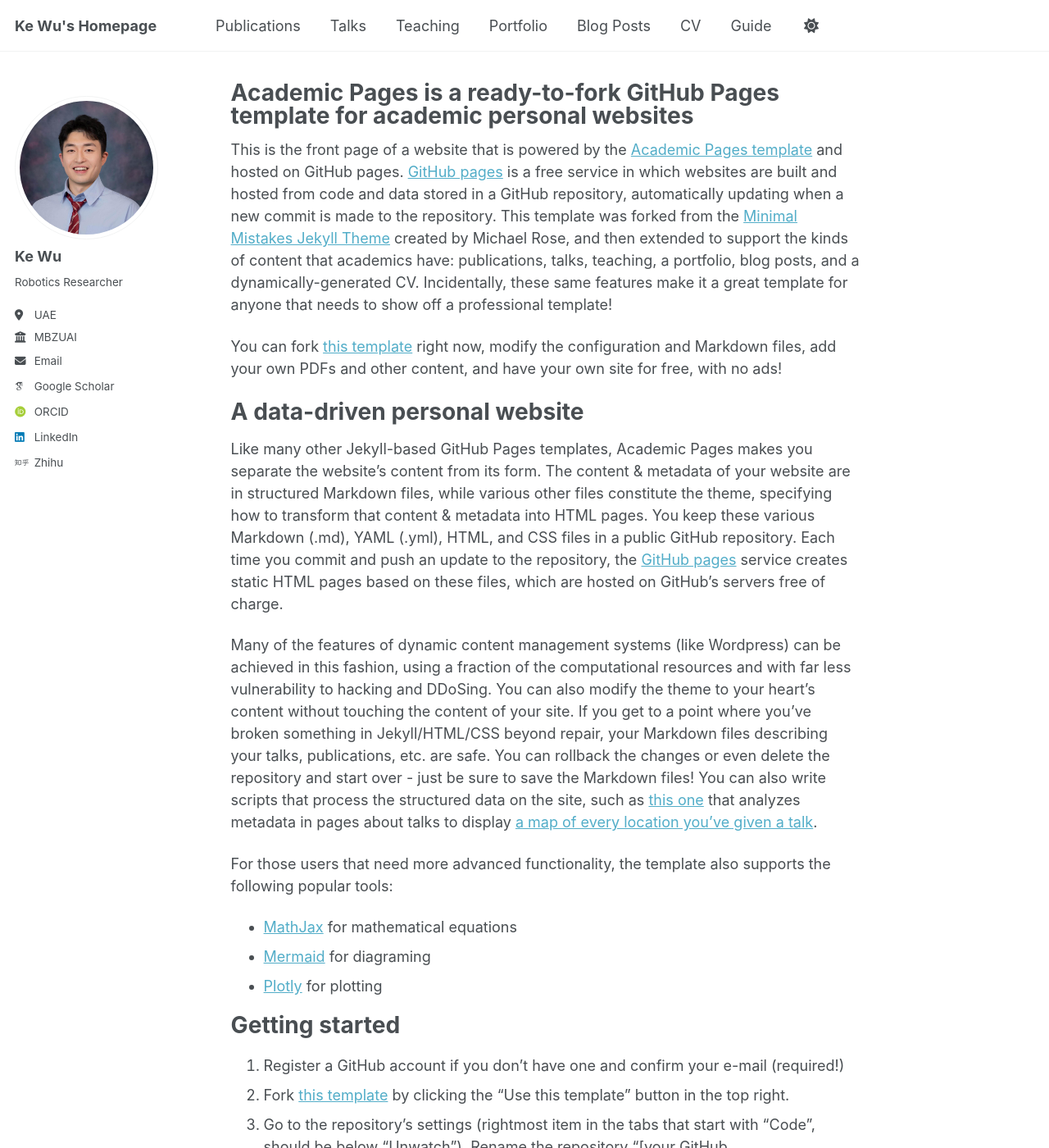
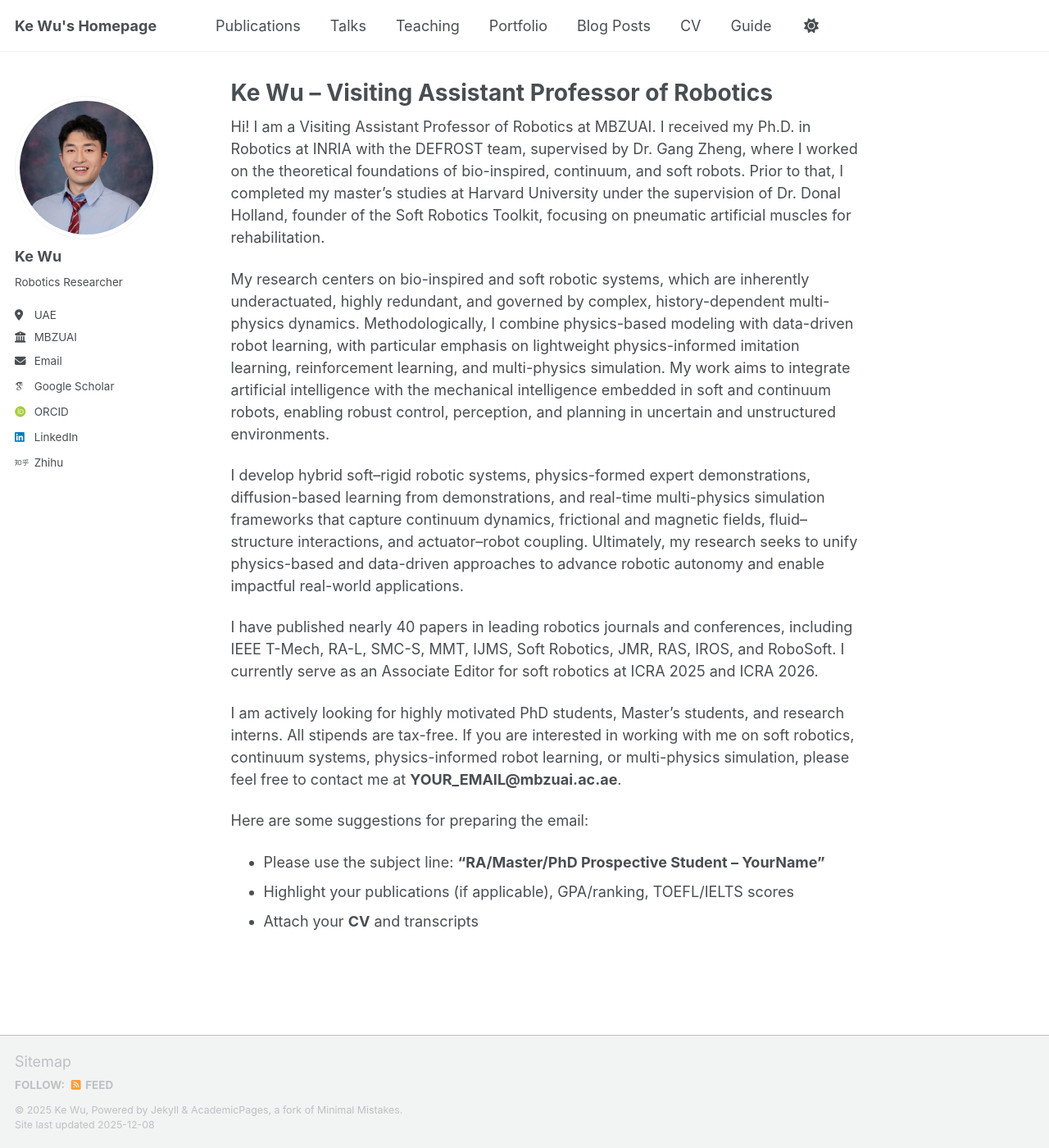
Before and after one commit to SobotHub/SobotHub.github.io, a Jekyll site: the page built from _pages/about.md, in a window 1280 px wide and 1400 px high. Shown: the whole window at 82% size. Built offline with Jekyll 4.4.1, drawn with Linux system fonts in a browser that asks for light colours; some web fonts are replaced; a script bundle is joined from its source files by our own code; library files that are not in the unit come from our copies; some of the changed text lies outside the part shown.

Commit message:
Update website

```diff
--- a/_pages/about.md
+++ b/_pages/about.md
@@ -1,56 +1,24 @@
 ---
 permalink: /
-title: "Academic Pages is a ready-to-fork GitHub Pages template for academic personal websites"
+title: "Ke Wu – Visiting Assistant Professor of Robotics"
 author_profile: true
 redirect_from:
   - /about/
   - /about.html
 ---
 
-This is the front page of a website that is powered by the [Academic Pages template](https://github.com/academicpages/academicpages.github.io) and hosted on GitHub pages. [GitHub pages](https://pages.github.com) is a free service in which websites are built and hosted from code and data stored in a GitHub repository, automatically updating when a new commit is made to the repository. This template was forked from the [Minimal Mistakes Jekyll Theme](https://mmistakes.github.io/minimal-mistakes/) created by Michael Rose, and then extended to support the kinds of content that academics have: publications, talks, teaching, a portfolio, blog posts, and a dynamically-generated CV. Incidentally, these same features make it a great template for anyone that needs to show off a professional template!
+Hi! I am a Visiting Assistant Professor of Robotics at MBZUAI. I received my Ph.D. in Robotics at INRIA with the DEFROST team, supervised by Dr. Gang Zheng, where I worked on the theoretical foundations of bio-inspired, continuum, and soft robots. Prior to that, I completed my master’s studies at Harvard University under the supervision of Dr. Donal Holland, founder of the Soft Robotics Toolkit, focusing on pneumatic artificial muscles for rehabilitation.
 
- You can fork [this template](https://github.com/academicpages/academicpages.github.io) right now, modify the configuration and Markdown files, add your own PDFs and other content, and have your own site for free, with no ads!
+My research centers on bio-inspired and soft robotic systems, which are inherently underactuated, highly redundant, and governed by complex, history-dependent multi-physics dynamics. Methodologically, I combine physics-based modeling with data-driven robot learning, with particular emphasis on lightweight physics-informed imitation learning, reinforcement learning, and multi-physics simulation. My work aims to integrate artificial intelligence with the mechanical intelligence embedded in soft and continuum robots, enabling robust control, perception, and planning in uncertain and unstructured environments.
 
-A data-driven personal website
-======
-Like many other Jekyll-based GitHub Pages templates, Academic Pages makes you separate the website's content from its form. The content & metadata of your website are in structured Markdown files, while various other files constitute the theme, specifying how to transform that content & metadata into HTML pages. You keep these various Markdown (.md), YAML (.yml), HTML, and CSS files in a public GitHub repository. Each time you commit and push an update to the repository, the [GitHub pages](https://pages.github.com/) service creates static HTML pages based on these files, which are hosted on GitHub's servers free of charge.
+I develop hybrid soft–rigid robotic systems, physics-formed expert demonstrations, diffusion-based learning from demonstrations, and real-time multi-physics simulation frameworks that capture continuum dynamics, frictional and magnetic fields, fluid–structure interactions, and actuator–robot coupling. Ultimately, my research seeks to unify physics-based and data-driven approaches to advance robotic autonomy and enable impactful real-world applications.
 
-Many of the features of dynamic content management systems (like Wordpress) can be achieved in this fashion, using a fraction of the computational resources and with far less vulnerability to hacking and DDoSing. You can also modify the theme to your heart's content without touching the content of your site. If you get to a point where you've broken something in Jekyll/HTML/CSS beyond repair, your Markdown files describing your talks, publications, etc. are safe. You can rollback the changes or even delete the repository and start over - just be sure to save the Markdown files! You can also write scripts that process the structured data on the site, such as [this one](https://github.com/academicpages/academicpages.github.io/blob/master/talkmap.ipynb) that analyzes metadata in pages about talks to display [a map of every location you've given a talk](https://academicpages.github.io/talkmap.html).
+I have published nearly 40 papers in leading robotics journals and conferences, including IEEE T-Mech, RA-L, SMC-S, MMT, IJMS, Soft Robotics, JMR, RAS, IROS, and RoboSoft. I currently serve as an Associate Editor for soft robotics at ICRA 2025 and ICRA 2026.
 
-For those users that need more advanced functionality, the template also supports the following popular tools:
-- [MathJax](https://www.mathjax.org/) for mathematical equations
-- [Mermaid](https://mermaid.js.org/) for diagraming
-- [Plotly](https://plotly.com/javascript/) for plotting
+I am actively looking for highly motivated PhD students, Master’s students, and research interns. All stipends are tax-free. If you are interested in working with me on soft robotics, continuum systems, physics-informed robot learning, or multi-physics simulation, please feel free to contact me at **YOUR_EMAIL@mbzuai.ac.ae**.
 
-Getting started
-======
-1. Register a GitHub account if you don't have one and confirm your e-mail (required!)
-1. Fork [this template](https://github.com/academicpages/academicpages.github.io) by clicking the "Use this template" button in the top right.
-1. Go to the repository's settings (rightmost item in the tabs that start with "Code", should be below "Unwatch"). Rename the repository "[your GitHub username].github.io", which will also be your website's URL.
-1. Set site-wide configuration and create content & metadata (see below -- also see [this set of diffs](https://archive.is/3TPas) showing what files were changed to set up [an example site](https://getorg-testacct.github.io) for a user with the username "getorg-testacct")
-1. Upload any files (like PDFs, .zip files, etc.) to the files/ directory. They will appear at https://[your GitHub username].github.io/files/example.pdf.
-1. Check status by going to the repository settings, in the "GitHub pages" section
+Here are some suggestions for preparing the email:
 
-Site-wide configuration
-------
-The main configuration file for the site is in the base directory in [_config.yml](https://github.com/academicpages/academicpages.github.io/blob/master/_config.yml), which defines the content in the sidebars and other site-wide features. You will need to replace the default variables with ones about yourself and your site's github repository. The configuration file for the top menu is in [_data/navigation.yml](https://github.com/academicpages/academicpages.github.io/blob/master/_data/navigation.yml). For example, if you don't have a portfolio or blog posts, you can remove those items from that navigation.yml file to remove them from the header.
-
-Create content & metadata
-------
-For site content, there is one Markdown file for each type of content, which are stored in directories like _publications, _talks, _posts, _teaching, or _pages. For example, each talk is a Markdown file in the [_talks directory](https://github.com/academicpages/academicpages.github.io/tree/master/_talks). At the top of each Markdown file is structured data in YAML about the talk, which the theme will parse to do lots of cool stuff. The same structured data about a talk is used to generate the list of talks on the [Talks page](https://academicpages.github.io/talks), each [individual page](https://academicpages.github.io/talks/2012-03-01-talk-1) for specific talks, the talks section for the [CV page](https://academicpages.github.io/cv), and the [map of places you've given a talk](https://academicpages.github.io/talkmap.html) (if you run this [python file](https://github.com/academicpages/academicpages.github.io/blob/master/talkmap.py) or [Jupyter notebook](https://github.com/academicpages/academicpages.github.io/blob/master/talkmap.ipynb), which creates the HTML for the map based on the contents of the _talks directory).
-
-**Markdown generator**
-
-The repository includes [a set of Jupyter notebooks](https://github.com/academicpages/academicpages.github.io/tree/master/markdown_generator
-) that converts a CSV containing structured data about talks or presentations into individual Markdown files that will be properly formatted for the Academic Pages template. The sample CSVs in that directory are the ones I used to create my own personal website at stuartgeiger.com. My usual workflow is that I keep a spreadsheet of my publications and talks, then run the code in these notebooks to generate the Markdown files, then commit and push them to the GitHub repository.
-
-How to edit your site's GitHub repository
-------
-Many people use a git client to create files on their local computer and then push them to GitHub's servers. If you are not familiar with git, you can directly edit these configuration and Markdown files directly in the github.com interface. Navigate to a file (like [this one](https://github.com/academicpages/academicpages.github.io/blob/master/_talks/2012-03-01-talk-1.md) and click the pencil icon in the top right of the content preview (to the right of the "Raw | Blame | History" buttons). You can delete a file by clicking the trashcan icon to the right of the pencil icon. You can also create new files or upload files by navigating to a directory and clicking the "Create new file" or "Upload files" buttons.
-
-Example: editing a Markdown file for a talk
-![Editing a Markdown file for a talk](/images/editing-talk.png)
-
-For more info
-------
-More info about configuring Academic Pages can be found in [the guide](https://academicpages.github.io/markdown/), the [growing wiki](https://github.com/academicpages/academicpages.github.io/wiki), and you can always [ask a question on GitHub](https://github.com/academicpages/academicpages.github.io/discussions). The [guides for the Minimal Mistakes theme](https://mmistakes.github.io/minimal-mistakes/docs/configuration/) (which this theme was forked from) might also be helpful.
+- Please use the subject line: **“RA/Master/PhD Prospective Student – YourName”**
+- Highlight your publications (if applicable), GPA/ranking, TOEFL/IELTS scores
+- Attach your **CV** and transcripts
```
